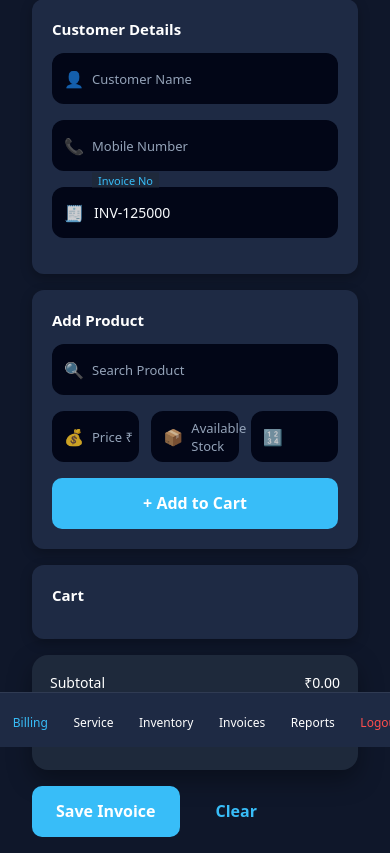
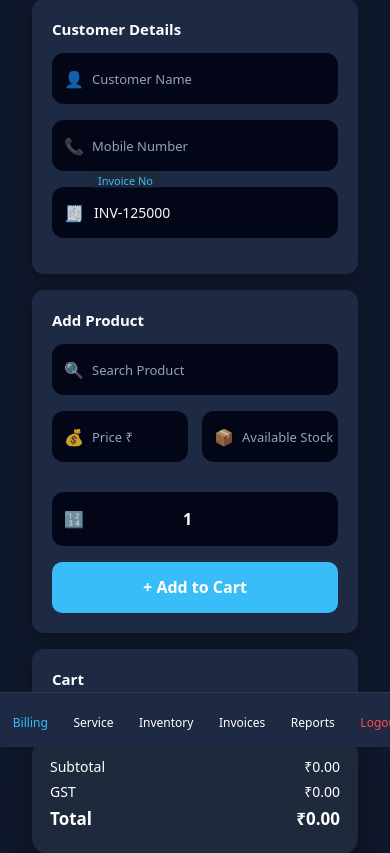
Before and after one commit to Midhu02/Checking-BILLING-, a Django app: page /billing/ in a window 390 px wide. Shown: the part 97-950 px from the top of the page. Run offline with Django 5.2, Linux system fonts and the light colour scheme; a user stored in the database is signed in; data that the repository does not hold is empty.

Commit message:
Update billing.css

```diff
--- a/static/css/billing.css
+++ b/static/css/billing.css
@@ -351,6 +351,35 @@ body {
 }
 
 /* =====================================================
+   MOBILE ALIGNMENT FIX FOR PRICE / STOCK / QTY
+===================================================== */
+@media (max-width: 480px) {
+
+    .form-row {
+        flex-wrap: wrap;
+        gap: 14px;
+    }
+
+    /* Price & Stock side-by-side */
+    .form-row .input-group:nth-child(1),
+    .form-row .input-group:nth-child(2) {
+        flex: 0 0 calc(50% - 7px);
+    }
+
+    /* Quantity full width */
+    .form-row .input-group:nth-child(3) {
+        flex: 0 0 100%;
+    }
+
+    #quantity {
+        text-align: center;
+        font-size: 16px;
+        font-weight: 600;
+    }
+}
+
+
+/* =====================================================
    SMALL DEVICES
 ===================================================== */
 @media (max-width: 380px) {
```
